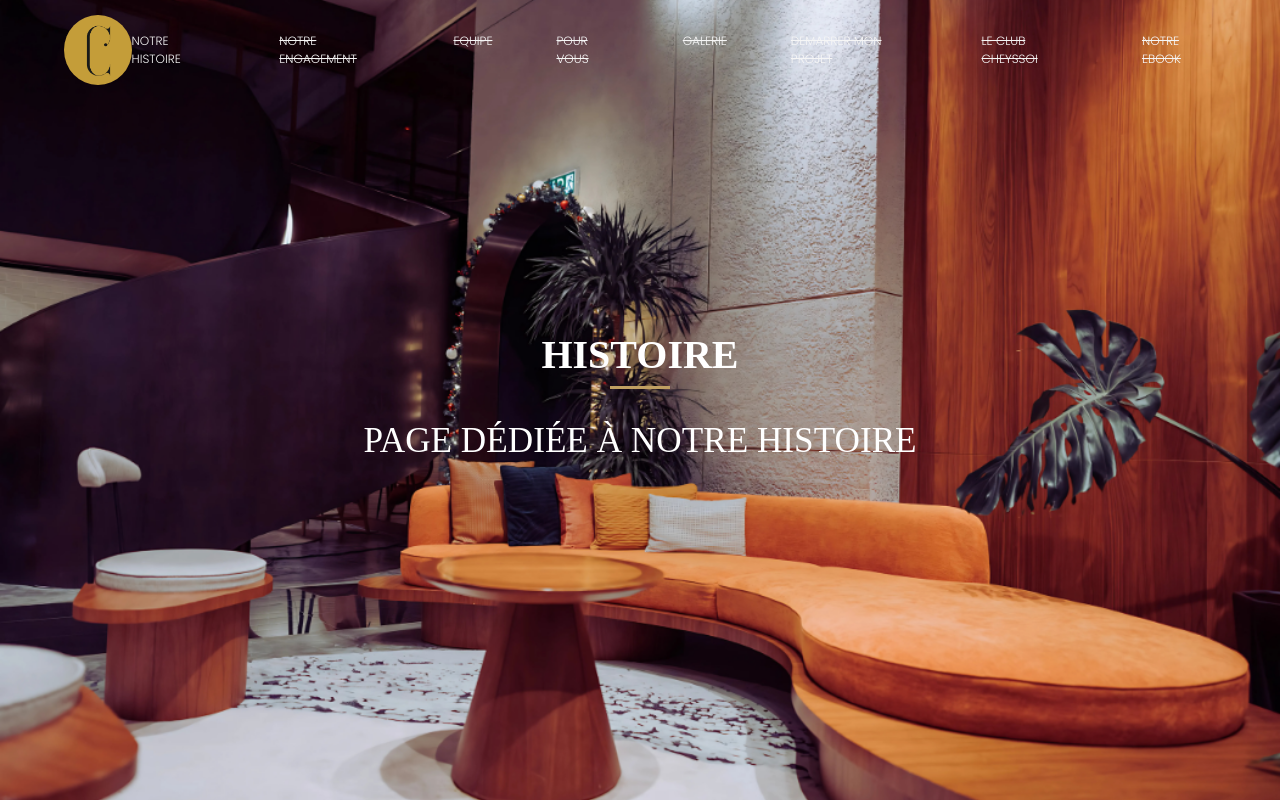
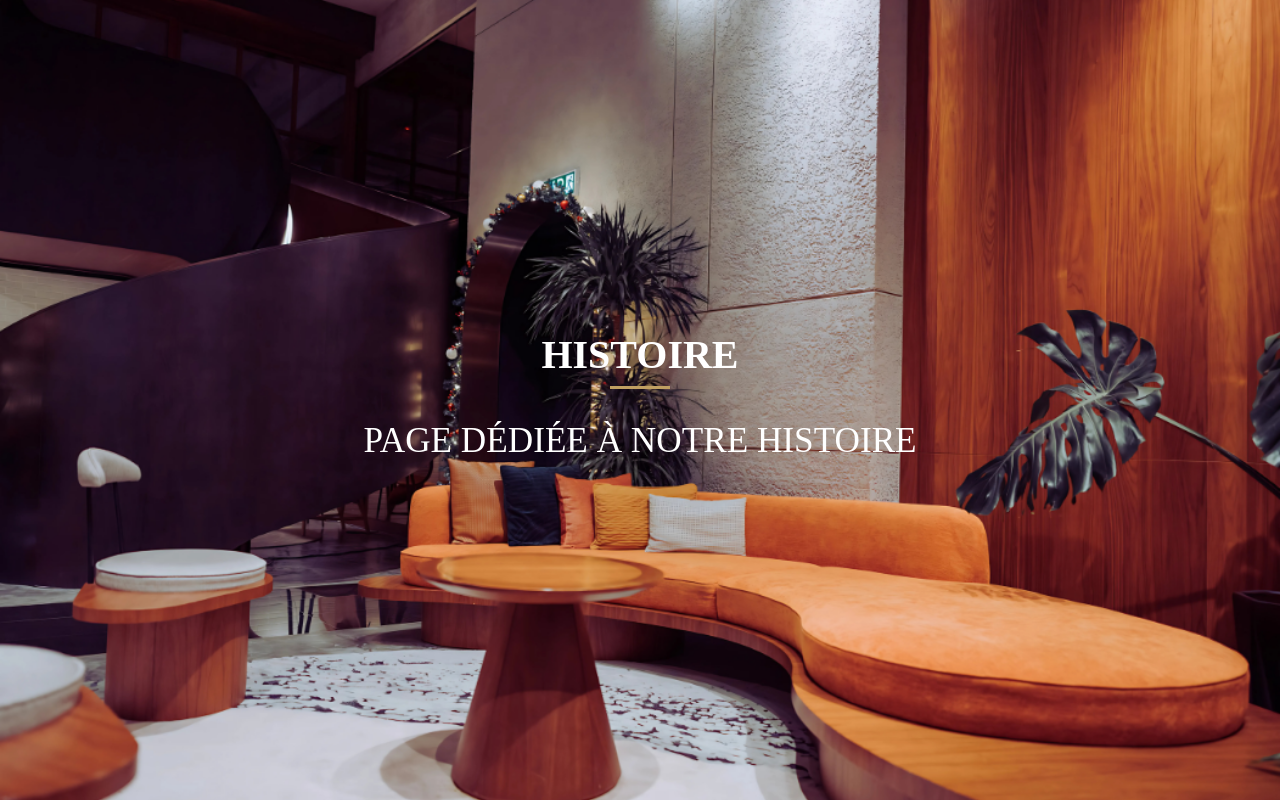
Before and after one commit to Scharlyopitz/CHEYSSOI-PARIS, a React (Vite) app: page /histoire in a window 1280 px wide. Shown: the top 802 px of the page. Built offline with nearby package versions, Linux system fonts and the light colour scheme.

Commit message:
Ajout du scroll effect au niveau de la vidéo

```diff
--- a/package.json
+++ b/package.json
@@ -17,6 +17,7 @@
     "@fortawesome/free-solid-svg-icons": "^6.7.1",
     "@fortawesome/react-fontawesome": "^0.2.2",
     "framer-motion": "^12.0.0-alpha.1",
+    "gsap": "^3.12.7",
     "lenis": "^1.1.18",
     "motion": "^11.11.12",
     "react": "^18.3.1",
--- a/src/components/Navbar.jsx
+++ b/src/components/Navbar.jsx
@@ -1,8 +1,26 @@
-import { Link, useLocation, useNavigate } from "react-router-dom";
+import { Link, useLocation } from "react-router-dom";
 import LogoCheyssoi from "/2.png";
 import { motion as m } from "framer-motion";
 
 export default function Navbar() {
+  const location = useLocation();
+
+  // Liste des pages où la navbar doit être cachée
+  const hideNavbar = [
+    "/histoire",
+    "/notre-engagement",
+    "/team-section",
+    "/clubcheyssoi",
+    "/conditions-generales",
+    "/mentions-legales",
+    "/politique-confidentialite",
+    "/ebook"
+  ];
+
+  if (hideNavbar.includes(location.pathname)) {
+    return null; // Ne rien afficher sur ces pages
+  }
+
   const revealNav = {
     initial: {
       transform: "translate(-50%,-105%) ",
@@ -35,113 +53,46 @@ function Logo() {
   );
 }
 
-
-
-
 function Menu() {
   const { pathname } = useLocation();
-  const navigate = useNavigate()
-
-  const isBarred =
-  pathname === "/clubcheyssoi" ||
-  pathname === "/histoire" ||
-  pathname === "/notre-engagement" ||
-  pathname === "/equipe";
-
-
-
 
   return (
     <div className="menu">
-
-      {/* Notre histoire */}
-      <Link
-        to="/histoire"
-        style={{
-          textDecoration: pathname === "/histoire" ? "none" : isBarred ? "line-through" : "none",
-          pointerEvents: pathname === "/histoire" ? "auto" : isBarred ? "none" : "auto",
-        }}
-      >
+      {/* Notre Histoire */}
+      <Link to="/histoire" style={{ textDecoration: pathname === "/histoire" ? "none" : "none" }}>
         NOTRE HISTOIRE
       </Link>
 
       {/* Notre Engagement */}
-      <Link
-        to="/notre-engagement"
-        style={{
-          textDecoration: pathname === "/notre-engagement" ? "none" : isBarred ? "line-through" : "none",
-          pointerEvents: pathname === "/notre-engagement" ? "auto" : isBarred ? "none" : "auto",
-        }}
-      >
+      <Link to="/notre-engagement" style={{ textDecoration: pathname === "/notre-engagement" ? "none" : "none" }}>
         NOTRE ENGAGEMENT
       </Link>
 
-      {/* Equipe */}
-<Link
-        to="/team-section"
-        style={{
-          textDecoration: pathname === "/team-section" ? "none" : isBarred ? "line-through" : "none",
-          pointerEvents: pathname === "/team-section" ? "auto" : isBarred ? "none" : "auto",
-        }}
-      >
+      {/* Équipe */}
+      <Link to="/team-section" style={{ textDecoration: pathname === "/team-section" ? "none" : "none" }}>
         EQUIPE
       </Link>
 
+      {/* Pour Vous */}
+      <Link to="/pourvous" style={{ textDecoration: pathname === "/pourvous" ? "none" : "none" }}>
+        POUR VOUS
+      </Link>
 
-      <Link
-  to="/pourvous"
-  style={{
-    textDecoration: pathname === "/pourvous" ? "none" : isBarred ? "line-through" : "none", // Barre si désactivé
-    pointerEvents: pathname === "/pourvous" ? "auto" : isBarred ? "none" : "auto", // Gère les clics
-  }}
->
-  POUR VOUS
-</Link>
+      {/* Galerie (resté inchangé) */}
+      <a href="#galerie">GALERIE</a>
 
-
-{/* Galerie */}
-<a
-        style={{
-          pointerEvents: isBarred ? "none" : "auto",
-          textDecoration: isBarred ? "line-through" : "none",
-        }}
-        href="#galerie"
-      >
-        GALERIE
-      </a>
-
-{/* Demarrer mon projet*/}
-<a
-        style={{
-          pointerEvents: isBarred ? "none" : "auto",
-          textDecoration: isBarred ? "line-through" : "none",
-        }}
-        href="#demarrerprojet"
-      >
-        DEMARRER MON PROJET
-      </a>
+      {/* Démarrer mon projet (resté inchangé) */}
+      <a href="#demarrerprojet">DEMARRER MON PROJET</a>
 
       {/* Le Club Cheyssoi */}
-      <Link
-        to="/clubcheyssoi"
-        style={{
-          textDecoration: pathname === "/clubcheyssoi" ? "none" : isBarred ? "line-through" : "none",
-          pointerEvents: pathname === "/clubcheyssoi" ? "auto" : isBarred ? "none" : "auto",
-        }}
-      >
+      <Link to="/clubcheyssoi" style={{ textDecoration: pathname === "/clubcheyssoi" ? "none" : "none" }}>
         LE CLUB CHEYSSOI
       </Link>
 
-      <Link
-  to="/ebook"
-  style={{
-    textDecoration: pathname === "/ebook" ? "none" : isBarred ? "line-through" : "none",
-    pointerEvents: pathname === "/ebook" ? "auto" : isBarred ? "none" : "auto",
-  }}
->
-  NOTRE EBOOK
-</Link>
-
+      {/* Ebook */}
+      <Link to="/ebook" style={{ textDecoration: pathname === "/ebook" ? "none" : "none" }}>
+        NOTRE EBOOK
+      </Link>
     </div>
   );
 }
--- a/src/pages/Histoire.css
+++ b/src/pages/Histoire.css
@@ -100,8 +100,8 @@ html.lenis body {
 /* Texte */
 .histoire-text-right,
 .histoire-text-left {
-  font-size: 30px;
-  color: #333;
+  font-size: 24px;
+  color: #000000;
   background: #ffffff ;
   width: 50%; /* Texte occupe la moitié */
   font-family: Arial, sans-serif;
--- a/src/style/style.css
+++ b/src/style/style.css
@@ -38,7 +38,7 @@ html {
 }
 
 body {
-  color: #1a1a1a;
+  color: #000000;
   background: #ffffff ;
 }
 body,
@@ -225,7 +225,7 @@ a {
 }
 
 footer {
-  color: #191a19;
+  color: #000000;
   background: #e4e1dc;
   display: flex;
   flex-direction: row;
@@ -483,7 +483,7 @@ nav .menu a:hover::after {
      object-position: center;
 }
 #Projet .image .filter {
-  background: linear-gradient(0deg, #191a19 0%, rgba(0, 0, 0, 0) 50%);
+  background: linear-gradient(0deg, #000000 0%, rgba(0, 0, 0, 0) 50%);
   position: absolute;
   top: 0;
   left: 0;
@@ -703,7 +703,7 @@ nav .menu a:hover::after {
   font-weight: 300;
 }
 #demarrerprojet .content .formulaire button .container svg {
-  color: #191a19;
+  color: #000000;
 }
 #demarrerprojet .content .formulaire button .container:hover {
   cursor: pointer;
@@ -1027,7 +1027,7 @@ nav .menu a:hover::after {
   display: inline-block;
   padding: 10px 20px;
 
-  color: #161515;
+  color: #000000;
   text-decoration: none;
   font-size: 16px;
   border-radius: 5px;
@@ -1042,7 +1042,7 @@ nav .menu a:hover::after {
 .témoignages-link {
   display: inline-block; /* Affichage en ligne tout en respectant le bloc */
   padding: 30px 20px; /* Espacement interne pour le bouton */
-  color: #161515; /* Couleur du texte */
+  color: #000000; /* Couleur du texte */
   text-decoration: none; /* Supprime le soulignement */
   font-size: 16px; /* Taille de police */
   border-radius: 5px; /* Coins arrondis */
```
Also changed, not shown: src/pages/Home.jsx (+71 -88 lines), 2 other files (tests, documents, lock files or other folders).
